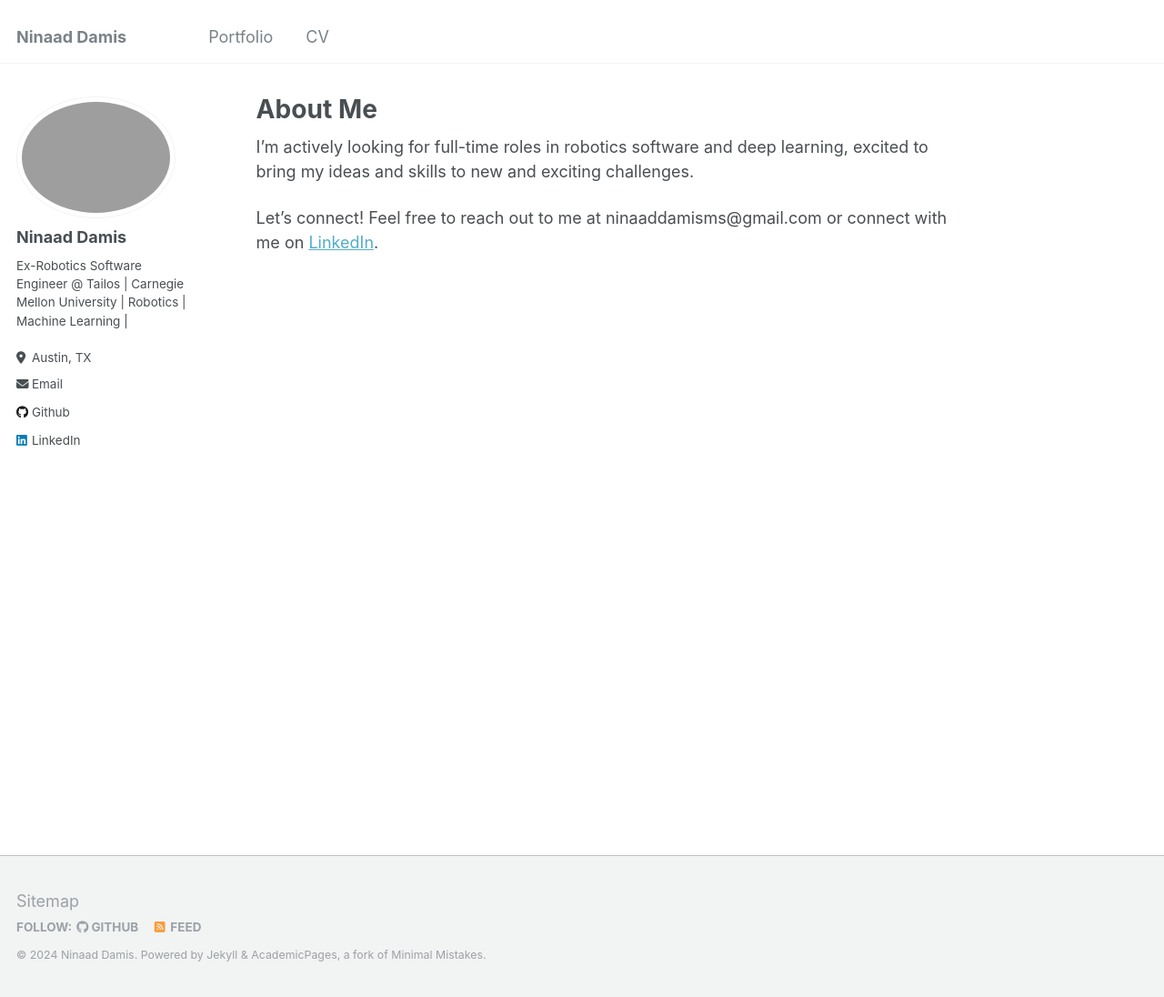
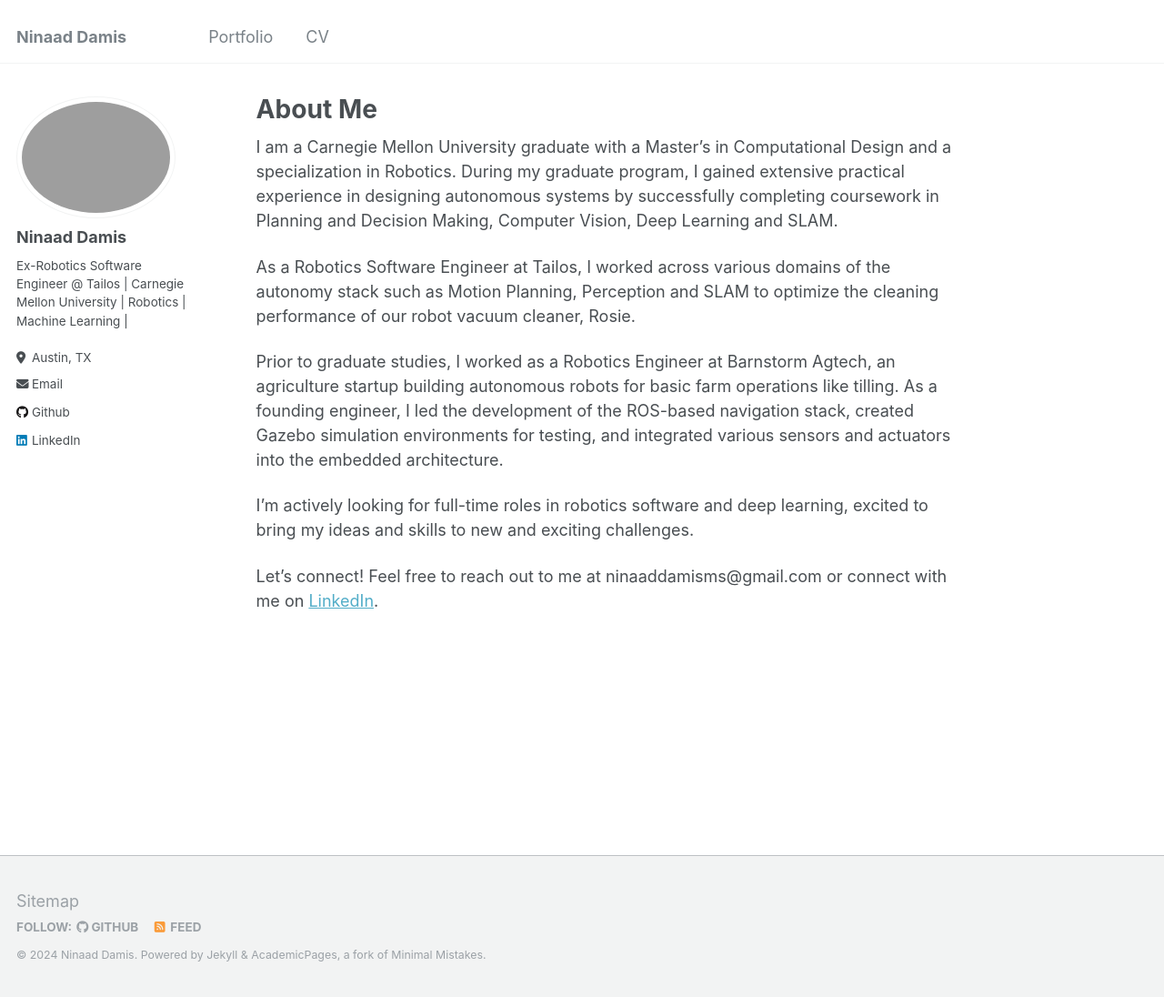
Before and after one commit to NinaadDamis/NinaadDamis.github.io, a Jekyll site: the page built from _pages/about.md, in a window 1280 px wide and 1096 px high. Shown: the whole window at 91% size. Built offline with Jekyll 4.4.1, drawn with Linux system fonts in a browser that asks for light colours.

Commit message:
Update about.md

```diff
--- a/_pages/about.md
+++ b/_pages/about.md
@@ -7,6 +7,11 @@ redirect_from:
   - /about.html
 ---
 
+I am a Carnegie Mellon University graduate with a Master’s in Computational Design and a specialization in Robotics. During my graduate program, I gained extensive practical experience in designing autonomous systems by successfully completing coursework in Planning and Decision Making, Computer Vision, Deep Learning and SLAM.
+
+As a Robotics Software Engineer at Tailos, I worked across various domains of the autonomy stack such as Motion Planning, Perception and SLAM to optimize the cleaning performance of our robot vacuum cleaner, Rosie.
+
+Prior to graduate studies, I worked as a Robotics Engineer at Barnstorm Agtech, an agriculture startup building autonomous robots for basic farm operations like tilling. As a founding engineer, I led the development of the ROS-based navigation stack, created Gazebo simulation environments for testing, and integrated various sensors and actuators into the embedded architecture.
 
 I'm actively looking for full-time roles in robotics software and deep learning, excited to bring my ideas and skills to new and exciting challenges.
 
```
